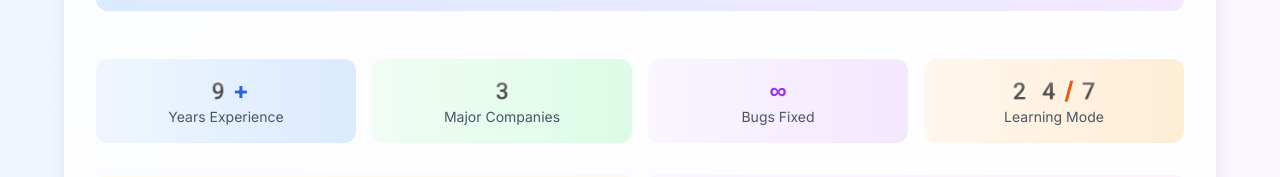
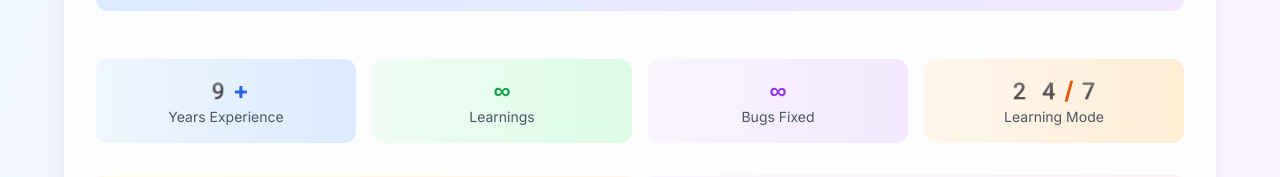
Before and after one commit to tarunsha009/taps-techie-blog, a Next.js app: page /about in a window 1280 px wide. Shown: the part 305-482 px from the top of the page. Built offline with nearby package versions, Linux system fonts and the light colour scheme.

Commit message:
about me section

```diff
--- a/src/app/about/page.tsx
+++ b/src/app/about/page.tsx
@@ -190,8 +190,8 @@ export default function About() {
                             <div className="text-sm text-gray-600 dark:text-gray-300">Years Experience</div>
                         </div>
                         <div className="bg-gradient-to-r from-green-50 to-green-100 dark:from-green-900/20 dark:to-green-800/20 p-4 rounded-xl text-center transition-colors duration-300">
-                            <div className="text-2xl font-bold text-green-600 dark:text-green-400">3</div>
-                            <div className="text-sm text-gray-600 dark:text-gray-300">Major Companies</div>
+                            <div className="text-2xl font-bold text-green-600 dark:text-green-400">∞</div>
+                            <div className="text-sm text-gray-600 dark:text-gray-300">Learnings</div>
                         </div>
                         <div className="bg-gradient-to-r from-purple-50 to-purple-100 dark:from-purple-900/20 dark:to-purple-800/20 p-4 rounded-xl text-center transition-colors duration-300">
                             <div className="text-2xl font-bold text-purple-600 dark:text-purple-400">∞</div>
```
